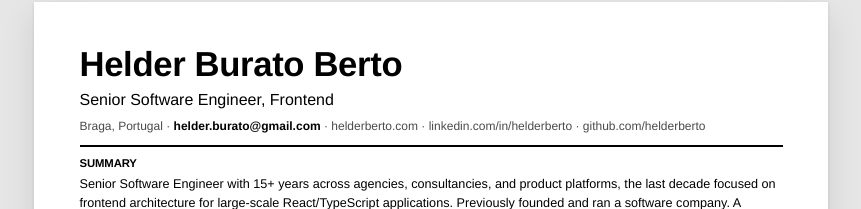
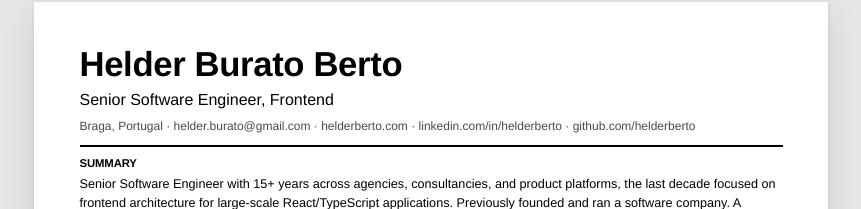
Before and after one commit to helderberto/helderberto.com, a Next.js app: page /resume in a window 1280 px wide. Shown: the part 82-291 px from the top of the page, without its empty margins (209-1070 px from the left). Built offline with nearby package versions, Linux system fonts and the light colour scheme.

Commit message:
style: render contact email like the other contact links

```diff
--- a/src/app/resume/page.tsx
+++ b/src/app/resume/page.tsx
@@ -22,9 +22,7 @@ export default function Resume() {
             <span className="rs-print-only"> · {resume.phone}</span>
             <span>
               {' · '}
-              <a href={`mailto:${resume.email}`}>
-                <strong>{resume.email}</strong>
-              </a>
+              <a href={`mailto:${resume.email}`}>{resume.email}</a>
             </span>
             {resume.links.map((link) => (
               <span key={link.href}>
--- a/src/app/resume/resume.module.css
+++ b/src/app/resume/resume.module.css
@@ -22,11 +22,6 @@
   margin-top: var(--rs-gap-sm);
   font-size: var(--rs-text-xs);
   color: var(--rs-muted);
-}
-
-.contact strong {
-  color: var(--rs-ink);
-  font-weight: 600;
 }
 
 .summary {
```
